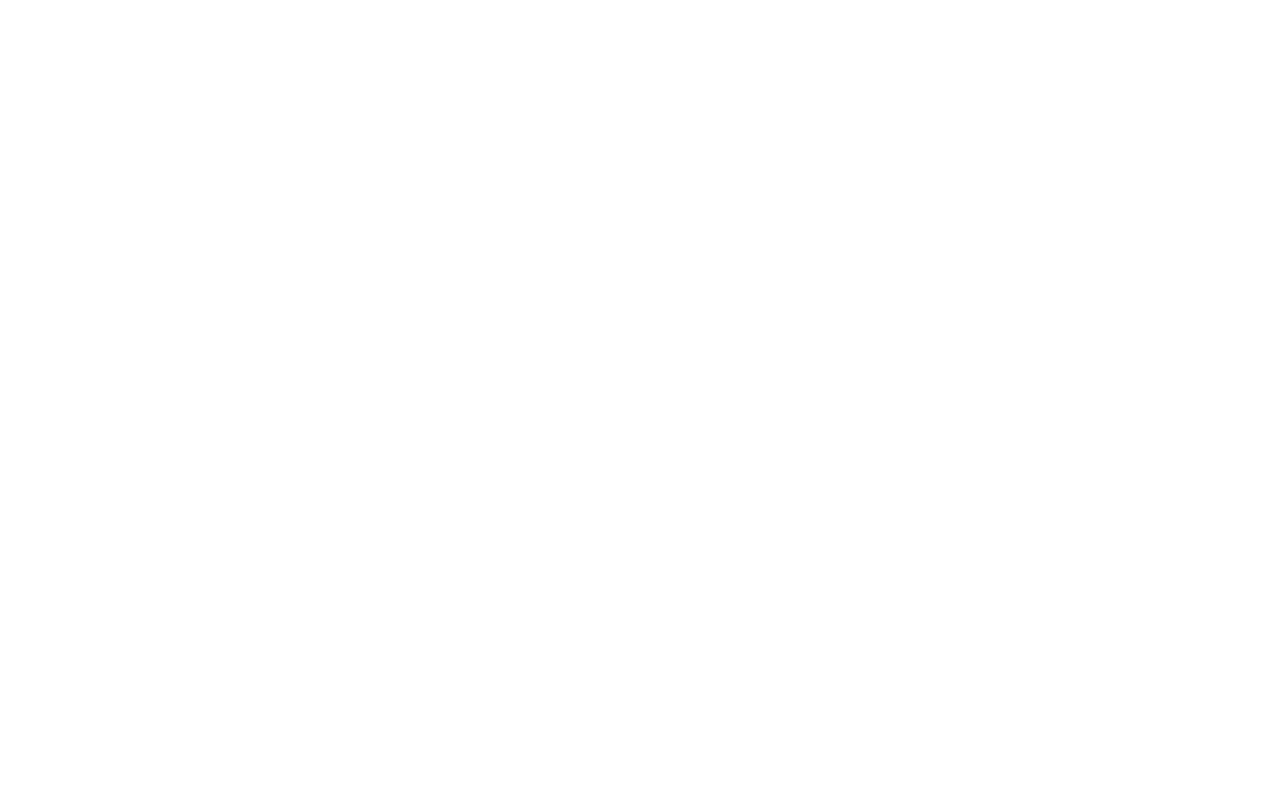
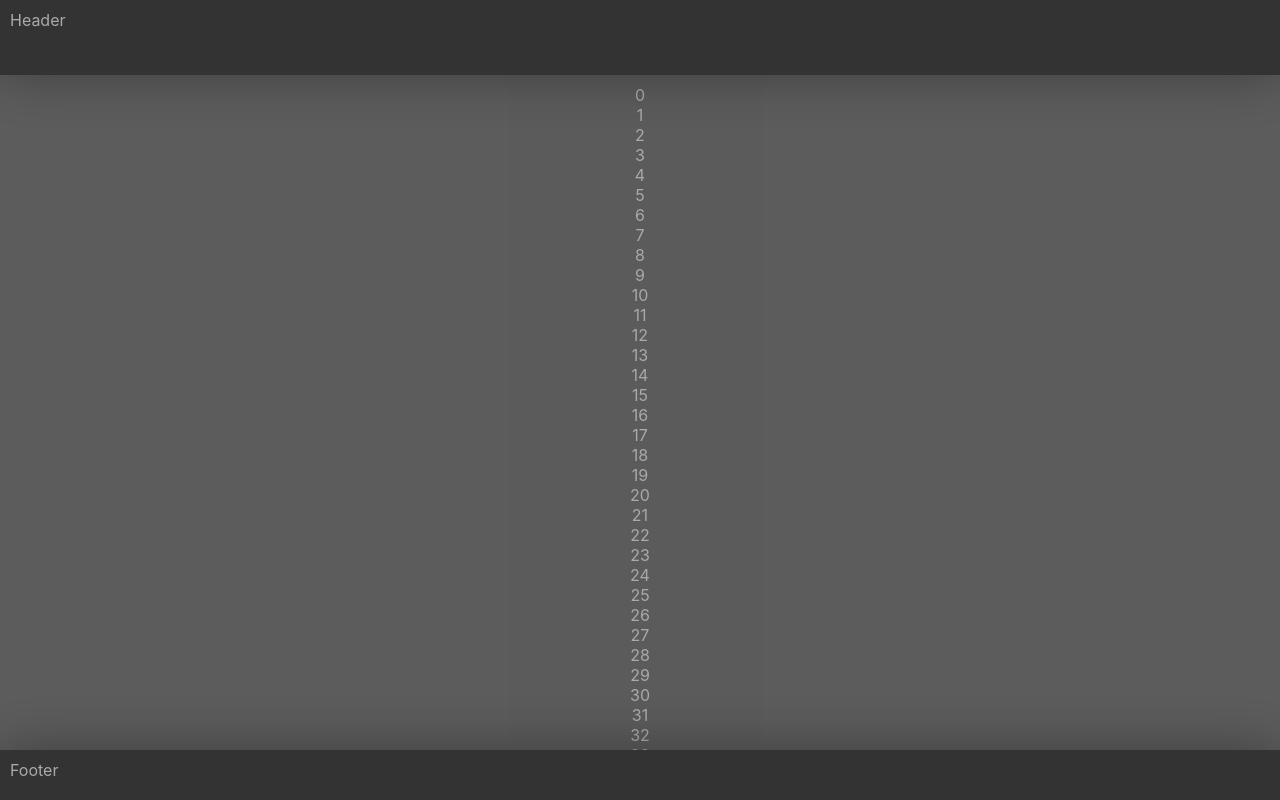
Before and after one commit to GyphaFacia/alist1react2, a React (Create React App) app: page / in a window 1280 px wide. Built offline with nearby package versions, Linux system fonts and the light colour scheme.

Commit message:
Basic layout

```diff
--- a/src/App.js
+++ b/src/App.js
@@ -2,7 +2,8 @@
 import React from 'react'
 import {useDispatch, useSelector, Provider} from 'react-redux'
 import store from './Redux/Store'
-// import * as theme from './Theme/Theme'
+import * as theme from './Theme/Theme'
+import Body from './Components/Layout/Body/Body'
 
 export default function App() {
     // useDispatch
@@ -14,6 +15,7 @@
       <Provider store = {store}>
           <div className="App"
           >
+            <Body/>
           </div>
       </Provider>
     )
--- /dev/null
+++ b/src/Components/Layout/Body/Body.js
@@ -0,0 +1,24 @@
+import {useSelector, useDispatch} from 'react-redux'
+import React from 'react'
+//import * as reducer from '../Redux/SomeReducer'
+import Header from '../Header/Header'
+import Footer from '../Footer/Footer'
+import Main from '../Main/Main'
+import style from './style.module.scss'
+
+export default function Body(props){
+    // useDispatch
+    // useSelector
+    // useState
+    // useEffect
+
+    return (
+        <div
+        className={style.body}
+        >
+            <Header/>
+            <Main/>
+            <Footer/>
+        </div>
+    )
+}
--- /dev/null
+++ b/src/Components/Layout/Body/style.module.scss
@@ -0,0 +1,9 @@
+.body{
+    width: 100vw;
+    height: 100vh;
+    overflow: hidden;
+    display: flex;
+    justify-content: flex-start;
+    align-items: center;
+    flex-direction: column;
+}
--- /dev/null
+++ b/src/Components/Layout/Footer/Footer.js
@@ -0,0 +1,19 @@
+import {useSelector, useDispatch} from 'react-redux'
+import React from 'react'
+//import * as reducer from '../Redux/SomeReducer'
+import style from './style.module.scss'
+
+export default function Footer(props){
+    // useDispatch
+    // useSelector
+    // useState
+    // useEffect
+
+    return (
+        <footer
+        className={style.footer}
+        >
+            Footer
+        </footer>
+    )
+}
--- /dev/null
+++ b/src/Components/Layout/Footer/style.module.scss
@@ -0,0 +1,7 @@
+.footer{
+    width: 100vw;
+    height: var(--footerHeight);
+    box-shadow: var(--panelShadow);
+    z-index: var(--zFooter);
+    padding: 10px;
+}
--- /dev/null
+++ b/src/Components/Layout/Header/Header.js
@@ -0,0 +1,19 @@
+import {useSelector, useDispatch} from 'react-redux'
+import React from 'react'
+import style from './style.module.scss'
+//import * as reducer from '../Redux/SomeReducer'
+
+export default function Header(props){
+    // useDispatch
+    // useSelector
+    // useState
+    // useEffect
+
+    return (
+        <header
+        className={style.header}
+        >
+            Header
+        </header>
+    )
+}
--- /dev/null
+++ b/src/Components/Layout/Header/style.module.scss
@@ -0,0 +1,7 @@
+.header{
+    width: 100vw;
+    height: var(--headerHeight);
+    box-shadow: var(--panelShadow);
+    z-index: var(--zHeader);
+    padding: 10px;
+}
--- /dev/null
+++ b/src/Components/Layout/Main/Main.js
@@ -0,0 +1,27 @@
+import {useSelector, useDispatch} from 'react-redux'
+import React from 'react'
+import style from './style.module.scss'
+//import * as reducer from '../Redux/SomeReducer'
+
+export default function Main(props){
+    const blank = new Array(100).fill(0)
+
+    // useDispatch
+    // useSelector
+    // useState
+    // useEffect
+
+    return (
+        <main
+        className={style.main}
+        >
+            <section
+            className={style.mainContent}
+            >
+            {blank.map((_, i)=>
+                <div key={i}>{i}</div>
+            )}
+            </section>
+        </main>
+    )
+}
--- /dev/null
+++ b/src/Components/Layout/Main/style.module.scss
@@ -0,0 +1,17 @@
+.main{
+    flex-grow: 1;
+    overflow: hidden;
+
+    &Content{
+        width: 100vw;
+        background-color: #fff3;
+        max-height: calc(100vh - var(--headerHeight) - var(--footerHeight));
+        padding: 10px;
+
+        display: flex;
+        justify-content: flex-start;
+        align-items: center;
+        flex-direction: column;
+        overflow: auto;
+    }
+}
--- a/src/Global.scss
+++ b/src/Global.scss
@@ -4,10 +4,33 @@
 
 :root {
     --themeName: none;
+
+    --zHeader: 1000;
+    --zFooter: 1000;
+    --zModal: 2000;
+
+    --headerHeight: 75px;
+    --footerHeight: 50px;
+
+    --panelShadow: 0 0 50px 0 var(--shadowColorPanel);
 }
 
 body{
     margin: 0;
     padding: 0;
     background-color: var(--colorBody);
+    color: var(--colorText);
+    font-size: 16px;
 }
+
+*::-webkit-scrollbar {
+    width: 7px;
+    height: 7px;
+    border-radius: 999px;
+    background-color: #8885;
+}
+
+*::-webkit-scrollbar-thumb {
+    background-color: #fff3;
+    border-radius: 999px;
+}
--- a/src/Theme/Theme.js
+++ b/src/Theme/Theme.js
@@ -4,6 +4,10 @@
     colorText: '#aaa',
     colorTextPlus: '#eee',
     colorBright: '#fa5',
+
+    shadowColorPanel: '#0005',
+    shadowColorA: '#000a',
+    shadowColorB: '#fff3',
 }
 
 export function setTheme(newTheme){
```
